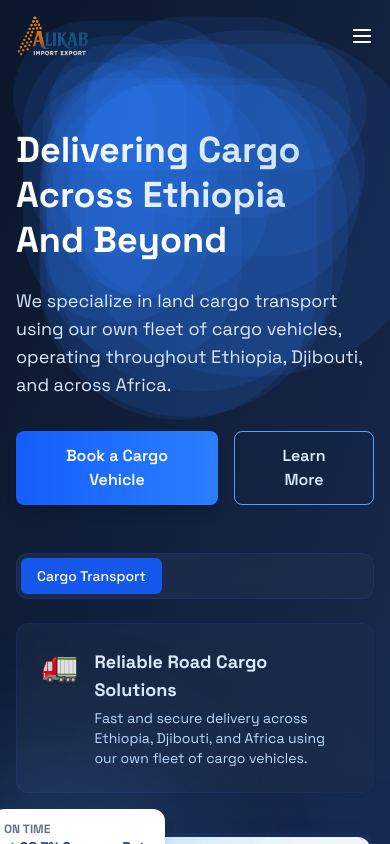
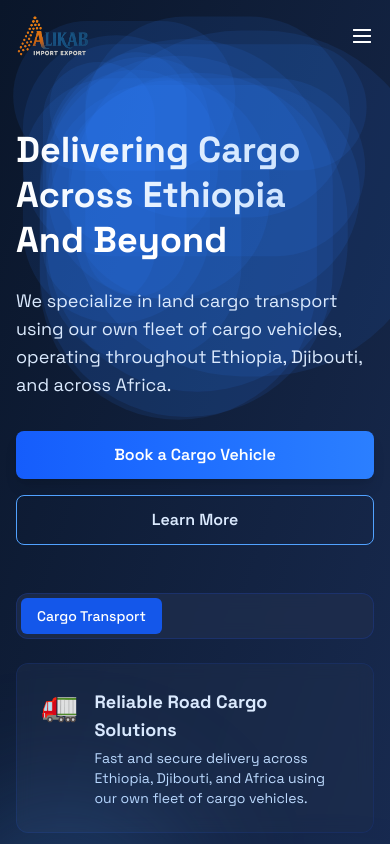
Before and after one commit to abate-Agegnehu/alikab_import_export, a React (Vite) app: page /transportation in a window 390 px wide. Shown: the top 844 px of the page. Built offline with nearby package versions, Linux system fonts and the light colour scheme; a web font is replaced by a local one.

Commit message:
updated screen issue

```diff
--- a/src/components/home/AboutHero.jsx
+++ b/src/components/home/AboutHero.jsx
@@ -70,7 +70,7 @@ const AboutHero = () => {
 
       <div className="relative bg-gradient-to-b from-gray-50 to-white overflow-hidden">
         {/* Animated Header */}
-        <div className="relative flex justify-center items-center bg-gray-900 h-96 overflow-hidden">
+        <div className="relative flex justify-center items-center bg-gray-900 h-96 overflow-hidden mt-80 sm:mt-0">
           <motion.div
             initial={{ opacity: 0 }}
             animate={{ opacity: 0.7 }}
--- a/src/components/home/CompanyHistory.jsx
+++ b/src/components/home/CompanyHistory.jsx
@@ -146,7 +146,7 @@ const CompanyHistory = () => {
                   whileHover="hover"
                   whileTap="tap"
                   variants={buttonVariants}
-                  className="bg-yellow-600 hover:bg-yellow-800 px-6 py-3 rounded-lg w-100 font-medium text-white transition duration-300"
+                  className="bg-yellow-600 hover:bg-yellow-800 px-6 py-3 rounded-lg w-75 font-medium text-white transition duration-300"
                   onClick={() => navigate("/export")}
                 >
                   Learn More About Our Products
--- a/src/components/transportation/BriefInfo.jsx
+++ b/src/components/transportation/BriefInfo.jsx
@@ -81,7 +81,7 @@ const BriefInfo = () => {
           </motion.p>
 
           <motion.div
-            className="flex gap-4 mt-8"
+            className="flex flex-col sm:flex-row gap-4 mt-8" // Column on mobile, row on sm+
             initial={{ opacity: 0 }}
             animate={{ opacity: 1 }}
             transition={{ delay: 0.6 }}
```
